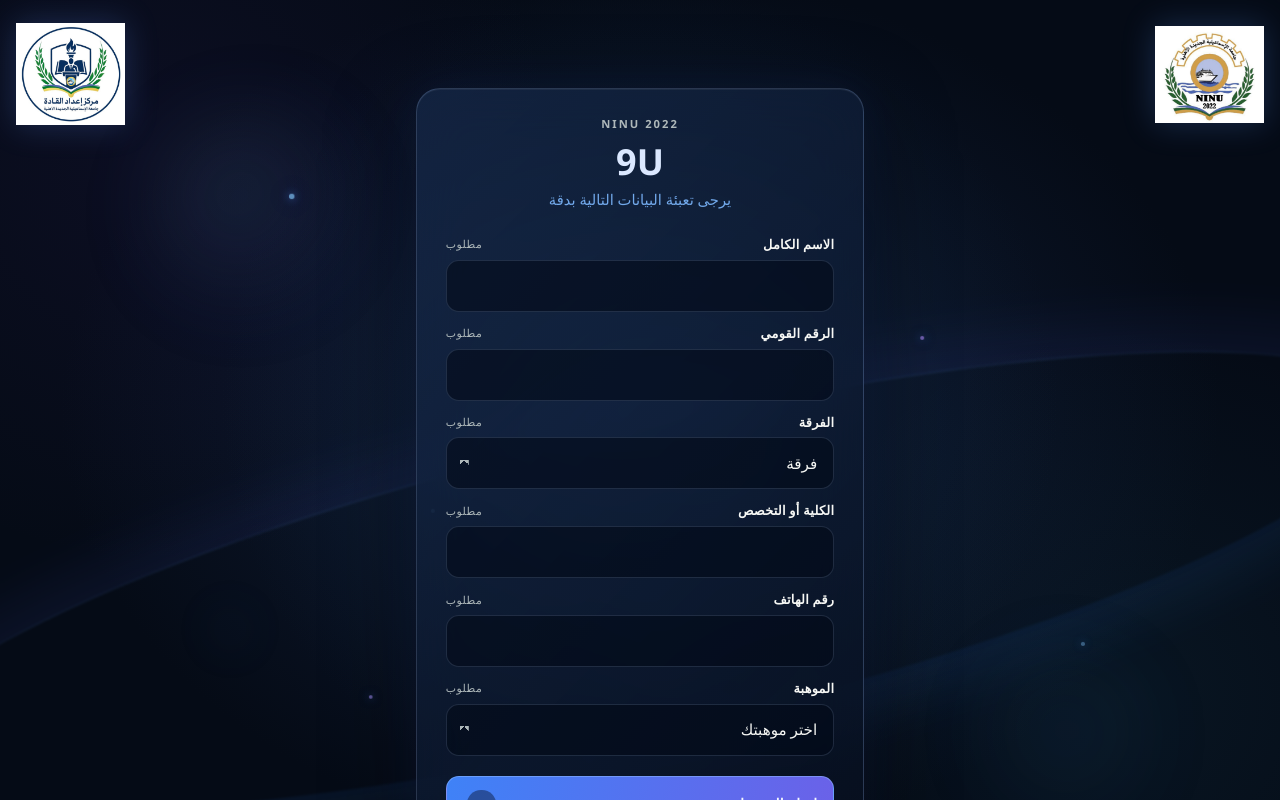
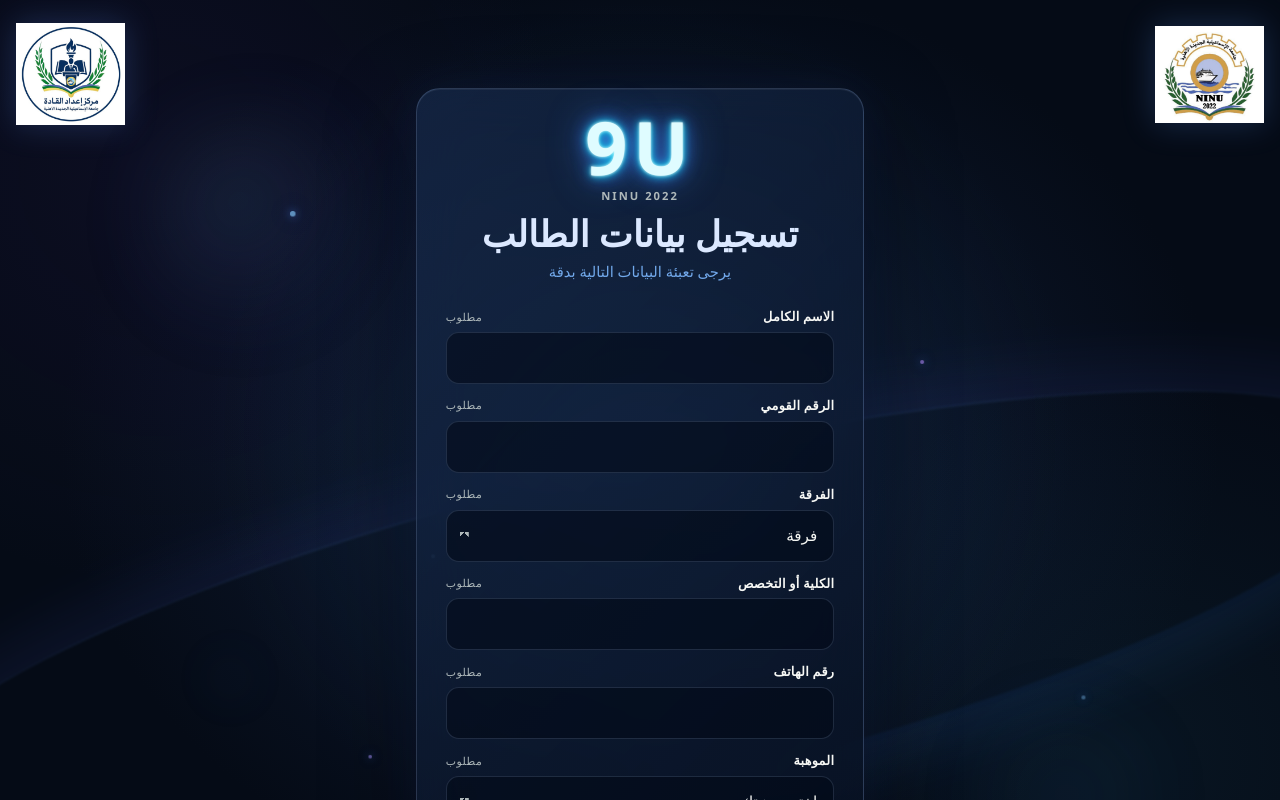
Before and after one commit to zidanhesham496-web/9U, a Next.js app: page / in a window 1280 px wide. Shown: the top 800 px of the page. Built offline with nearby package versions, Linux system fonts and the light colour scheme.

Commit message:
Add class field and update talent option

```diff
--- a/app/page.tsx
+++ b/app/page.tsx
@@ -32,8 +32,9 @@ export default function RegistrationPage() {
       <div className="registration-frame">
         <GlassCard className="registration-card relative z-10 w-full max-w-md">
           <div className="form-intro">
+            <div className="registration-neon-title" aria-label="9U">9U</div>
             <p className="eyebrow">NINU 2022</p>
-            <h1>9U</h1>
+            <h1>تسجيل بيانات الطالب</h1>
             <p>يرجى تعبئة البيانات التالية بدقة</p>
           </div>
           <RegistrationForm />
--- a/styles/globals.css
+++ b/styles/globals.css
@@ -658,6 +658,18 @@ html[dir="rtl"] .field-select {
 .form-intro {
   margin-bottom: 1.55rem;
   text-align: center;
+}
+
+.registration-neon-title {
+  margin: 0 0 0.6rem;
+  color: #dffcff;
+  font-family: "Avenir Next", "Segoe UI", sans-serif;
+  font-size: clamp(3rem, 13vw, 4.6rem);
+  font-weight: 800;
+  letter-spacing: 0.08em;
+  line-height: 0.85;
+  text-shadow: 0 0 0.2rem #ffffff, 0 0 0.55rem #00f3ff,
+    0 0 1.15rem #3b82f6, 0 0 2.4rem rgba(59, 130, 246, 0.82);
 }
 
 .form-intro h1 {
```
